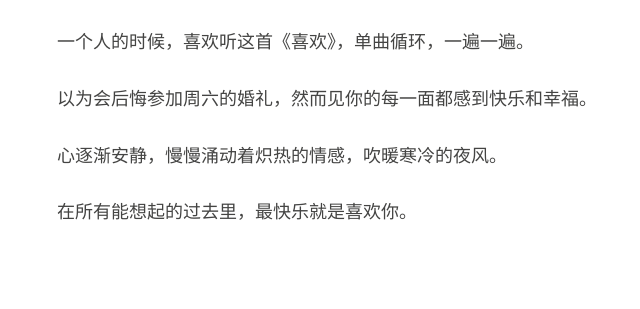
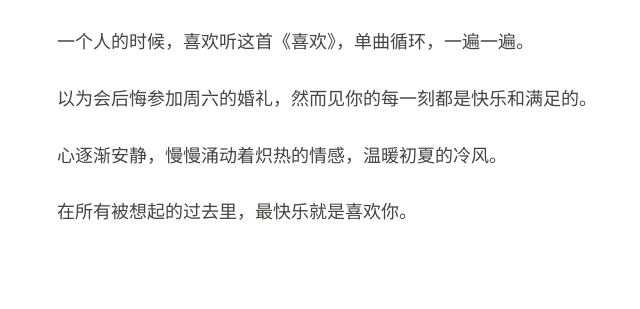
Before and after one commit to alviezhang/so-long-my-past, a Jekyll site: the page built from _posts/2016/2016-05-17-like.md, in a window 1280 px wide. Shown: the part 1446-1755 px from the top of the page, without its empty margins (259-899 px from the left). Built offline with Jekyll 4.4.1, drawn with Linux system fonts in a browser that asks for light colours.

Commit message:
update post

```diff
--- a/_posts/2016/2016-05-17-like.md
+++ b/_posts/2016/2016-05-17-like.md
@@ -52,8 +52,8 @@ tags:
 
 一个人的时候，喜欢听这首《喜欢》，单曲循环，一遍一遍。
 
-以为会后悔参加周六的婚礼，然而见你的每一面都感到快乐和幸福。
+以为会后悔参加周六的婚礼，然而见你的每一刻都是快乐和满足的。
 
-心逐渐安静，慢慢涌动着炽热的情感，吹暖寒冷的夜风。
+心逐渐安静，慢慢涌动着炽热的情感，温暖初夏的冷风。
 
-在所有能想起的过去里，最快乐就是喜欢你。
+在所有被想起的过去里，最快乐就是喜欢你。
```
